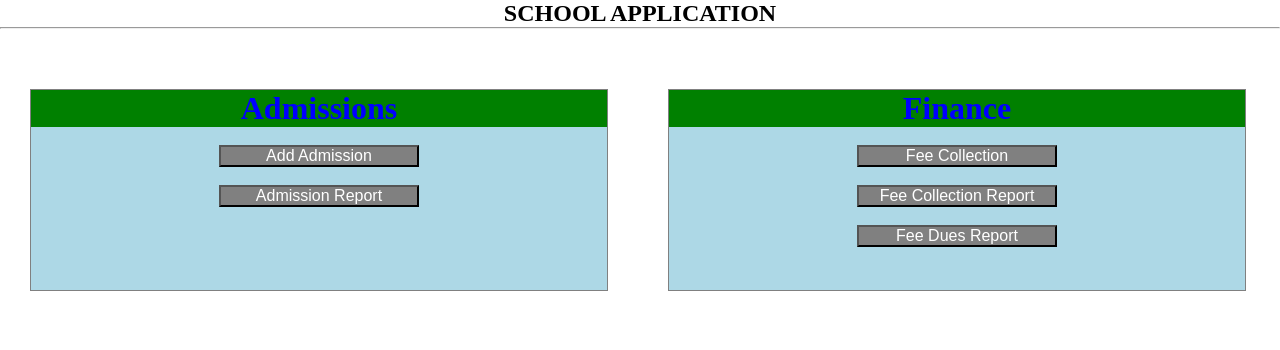
After one commit to KeerthiSaikiran/SCHOOL-APPLICATION, a Django app: page / in a window 1280 px wide. The commit adds this page. Shown: the top 350 px of the page. Run offline with Django 4.2, Linux system fonts and the light colour scheme.

Commit message:
New Commit

```diff
--- a/admissions/views.py
+++ b/admissions/views.py
@@ -1,11 +1,19 @@
 from django.shortcuts import render
 from django.http import HttpResponse
 
+
 # Create your views here.
+
+# function based views
+
+def homepage(request):
+    return render(request, 'index.html')
+
 
 def admission(request):
     # return HttpResponse("This is admission view")
-    return render(request, 'admissions/add-admission.html')
+    return render(request, 'admissions/add-admission.html', {'name': 'Saikiran', 'greeting': 'Welcome'})
+
 
 def admission_report(request):
     # return HttpResponse("<h1>This is admission report view.</h1>")
--- a/schoolApp/settings.py
+++ b/schoolApp/settings.py
@@ -118,8 +118,11 @@ USE_TZ = True
 # Static files (CSS, JavaScript, Images)
 # https://docs.djangoproject.com/en/4.2/howto/static-files/
 
-STATIC_URL = 'static/'
+STATIC_URL = '/static/'
 
+STATICFILES_DIRS = [
+    os.path.join(BASE_DIR, 'static')
+]
 # Default primary key field type
 # https://docs.djangoproject.com/en/4.2/ref/settings/#default-auto-field
 
--- a/schoolApp/urls.py
+++ b/schoolApp/urls.py
@@ -17,8 +17,11 @@ Including another URLconf
 from django.contrib import admin
 from django.urls import path, include
 
+from admissions import views
+
 urlpatterns = [
     path('admin/', admin.site.urls),
+    path('', views.homepage),
     path('adm/', include('admissions.urls')),
     path('fin/', include('finance.urls')),
 ]
--- /dev/null
+++ b/static/stylesheets/index.css
@@ -0,0 +1,37 @@
+*{
+    margin: 0;
+    padding: 0;
+
+}
+
+div {
+    border: 1px solid grey;
+    width: 45%;
+    color: blue;
+    text-align: center;
+    float: left;
+    margin: 60px 30px;
+    height: 200px;
+    background-color: lightblue;
+}
+
+h1{
+    margin: 0px 0px;
+    background-color: green;
+}
+
+h2 {
+    text-align: center;
+}
+
+button {
+    background-color: Grey;
+    color: white;
+    font-size: 16px;
+    width: 200px;
+}
+
+button:hover {
+    background-color: white;
+    color: black;
+}
--- a/templates/admissions/admissions-report.html
+++ b/templates/admissions/admissions-report.html
@@ -1,4 +1,5 @@
-<!DOCTYPE html>
+{% load static %}
+
 <html lang="en">
 <head>
     <meta charset="UTF-8">
--- /dev/null
+++ b/templates/index.html
@@ -0,0 +1,24 @@
+<!DOCTYPE html>
+<html lang="en">
+<head>
+    <meta charset="UTF-8">
+    <title>SCHOOL APPLICATION</title>
+    <link rel="stylesheet" href="../static/stylesheets/index.css">
+</head>
+<body>
+    <h2>SCHOOL APPLICATION</h2>
+    <hr>
+    <div class="module">
+        <h1>Admissions</h1><br>
+        <button type="button" name="button">Add Admission</button><br><br>
+        <button type="button" name="button">Admission Report</button><br><br>
+    </div>
+
+    <div class="module">
+        <h1>Finance</h1><br>
+        <button type="button" name="button">Fee Collection</button><br><br>
+        <button type="button" name="button">Fee Collection Report</button><br><br>
+        <button type="button" name="button">Fee Dues Report</button><br><br>
+    </div>
+</body>
+</html>
```
Also changed, not shown: static/stylesheets/style.css (added, +13 -0 lines), templates/admissions/add-admission.html (+7 -2 lines), static/images/CMREC.jpg (added), static/images/CMREC1.jpg (added), static/images/car.webp (added), static/images/sample.jpg (added).
